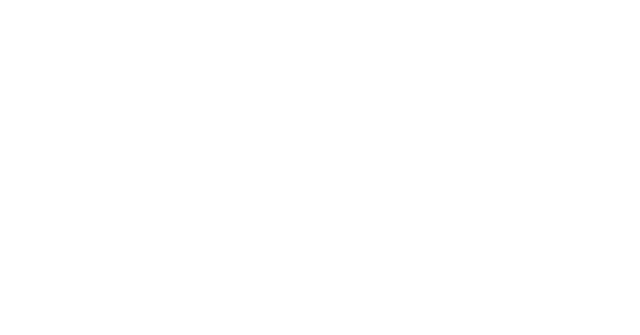
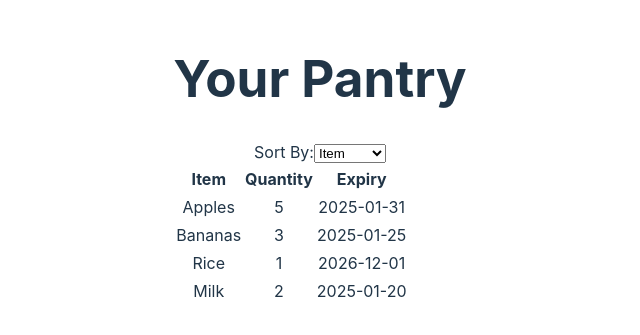
Before and after one commit to kliu04/nwhacks25, a React (Vite) app in the folder frontend/: page /inventory in a window 1280 px wide. Before the commit this address had no page. Shown: the part 239-574 px from the top of the page, without its empty margins (320-960 px from the left). Built offline with nearby package versions, Linux system fonts and the light colour scheme.

Commit message:
Added scaffolding for inventory page

```diff
--- a/frontend/src/App.tsx
+++ b/frontend/src/App.tsx
@@ -4,6 +4,7 @@ import './App.css'
 import { BrowserRouter as Router, Routes, Route } from 'react-router-dom';
 import Home from './Pages/Home.tsx';
 import About from './Pages/Welcome.tsx';
+import Inventory from './Pages/Inventory.tsx';
 import React from "react";
 
 const App: React.FC = () => {
@@ -11,7 +12,8 @@ const App: React.FC = () => {
         <Router>
             <Routes>
                 <Route path="/" element={<Home />} />
-                <Route path="/about" element={<About />} />
+                <Route path="/welcome" element={<About />} />
+                <Route path="/inventory" element={<Inventory />} />
             </Routes>
         </Router>
     );
--- a/frontend/src/Pages/Home.tsx
+++ b/frontend/src/Pages/Home.tsx
@@ -1,11 +1,14 @@
-
+import { Link } from "react-router-dom";
 
 function Home() {
     return (
-        <h1>
-            Home
-        </h1>
-    )
+        <div>
+            <h1>Home</h1>
+            <nav>
+                <Link to="/inventory">Inventory</Link>
+            </nav>
+        </div>
+    );
 }
 
 export default Home;
--- /dev/null
+++ b/frontend/src/Pages/Inventory.tsx
@@ -0,0 +1,76 @@
+import React, { useState } from "react";
+
+interface InventoryItem {
+    item: string;
+    quantity: number;
+    expiry: string; // Use a date format for real data
+}
+
+const ViewInventory: React.FC = () => {
+    // Placeholder inventory data
+    const [inventory, setInventory] = useState<InventoryItem[]>([
+        { item: "Apples", quantity: 5, expiry: "2025-01-31" },
+        { item: "Bananas", quantity: 3, expiry: "2025-01-25" },
+        { item: "Rice", quantity: 1, expiry: "2026-12-01" },
+        { item: "Milk", quantity: 2, expiry: "2025-01-20" },
+    ]);
+
+    // State to manage sorting
+    const [sortBy, setSortBy] = useState<"item" | "quantity" | "expiry">("item");
+
+    // Function to handle sorting
+    const handleSort = (criteria: "item" | "quantity" | "expiry") => {
+        const sortedInventory = [...inventory].sort((a, b) => {
+            if (criteria === "quantity") {
+                return a.quantity - b.quantity;
+            }
+            if (criteria === "expiry") {
+                return new Date(a.expiry).getTime() - new Date(b.expiry).getTime();
+            }
+            return a.item.localeCompare(b.item);
+        });
+        setSortBy(criteria);
+        setInventory(sortedInventory);
+    };
+
+    return (
+        <div className="view-inventory">
+            <h1 className="view-inventory__title">Your Pantry</h1>
+            <div className="view-inventory__controls">
+                <label htmlFor="sortBy" className="view-inventory__label">
+                    Sort By:
+                </label>
+                <select
+                    id="sortBy"
+                    className="view-inventory__dropdown"
+                    value={sortBy}
+                    onChange={(e) => handleSort(e.target.value as "item" | "quantity" | "expiry")}
+                >
+                    <option value="item">Item</option>
+                    <option value="quantity">Quantity</option>
+                    <option value="expiry">Expiry</option>
+                </select>
+            </div>
+            <table className="view-inventory__table">
+                <thead>
+                <tr className="view-inventory__header-row">
+                    <th className="view-inventory__header-cell">Item</th>
+                    <th className="view-inventory__header-cell">Quantity</th>
+                    <th className="view-inventory__header-cell">Expiry</th>
+                </tr>
+                </thead>
+                <tbody>
+                {inventory.map((item, index) => (
+                    <tr key={index} className="view-inventory__row">
+                        <td className="view-inventory__cell">{item.item}</td>
+                        <td className="view-inventory__cell">{item.quantity}</td>
+                        <td className="view-inventory__cell">{item.expiry}</td>
+                    </tr>
+                ))}
+                </tbody>
+            </table>
+        </div>
+    );
+};
+
+export default ViewInventory;
```
